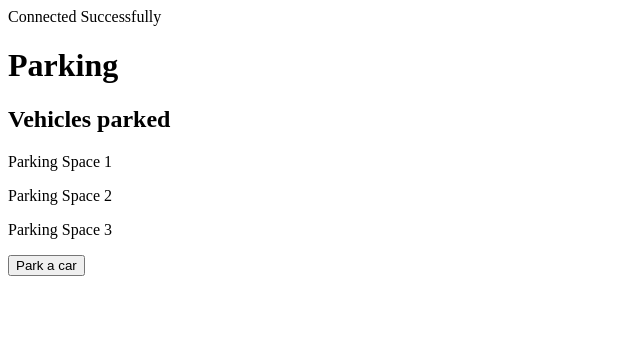
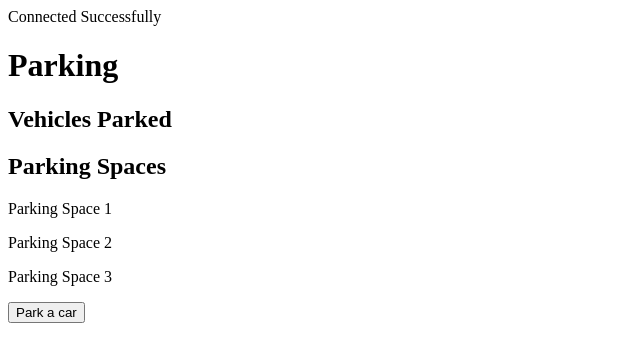
Before and after one commit to alberthydev/parking_manager, a PHP site: page /parking.php in a window 1280 px wide. Shown: the top 362 px of the page, without its empty margins (0-640 px from the left). Run offline with PHP 8.4, Linux system fonts and the light colour scheme.

Commit message:
Fixed some bugs

```diff
--- a/pages/parking.php
+++ b/pages/parking.php
@@ -4,9 +4,11 @@
 ?>
 
     <h1>Parking</h1>
-
+    <div id="vehicles_parked">
+        <h2>Vehicles Parked</h2>
+    </div>
     <div id="parking-spaces">
-        <h2>Vehicles parked</h1>
+        <h2>Parking Spaces</h1>
         <div>
             <p><a href="parkingSpace.php?space=1" style="text-decoration: none; color: black;">Parking Space 1</a></p>
         </div>
--- a/pages/parkingSpace.php
+++ b/pages/parkingSpace.php
@@ -10,7 +10,7 @@
         $result = $conn->query("SELECT vehicles.Vehicle_Desc, vehicles.Vehicle_Plate, customers.Customer_Name
         FROM parking
         JOIN customers ON parking.Customer_ID = customers.Customer_ID
-        JOIN vehicles ON parking.Vehicle_ID = vehicles.Vehicle_ID WHERE parking.Parked_ID = $space_id;");
+        JOIN vehicles ON parking.Vehicle_ID = vehicles.Vehicle_ID WHERE parking.Parking_Space_ID = $space_id;");
         $parking_info = mysqli_fetch_assoc($result);
 
         if(isset($parking_info['Vehicle_Desc']) && $parking_info['Vehicle_Plate'] && $parking_info['Customer_Name']){
```
